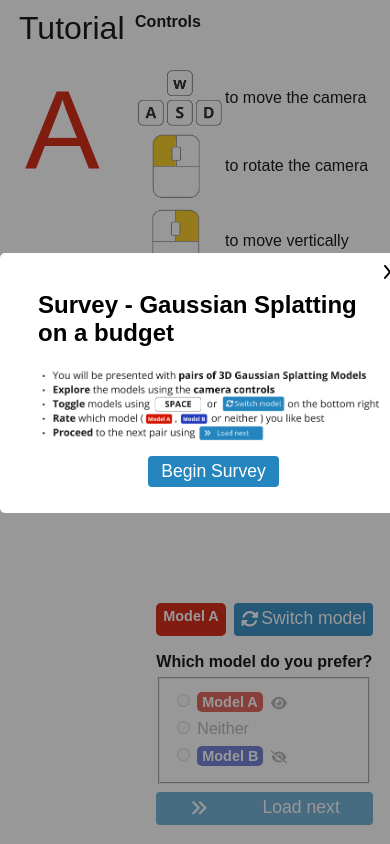
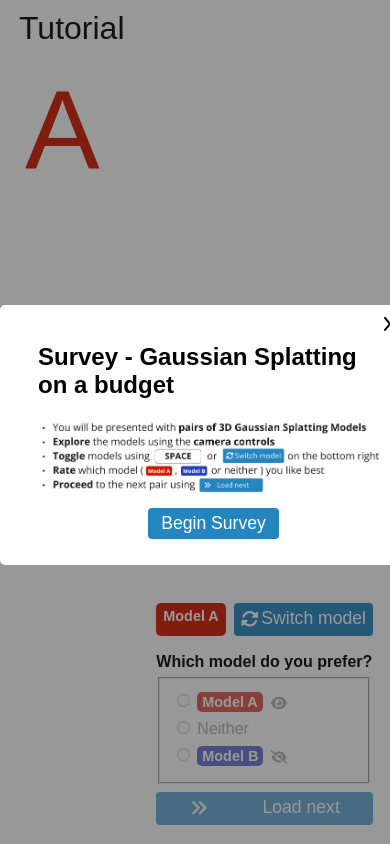
Before and after one commit to PaulErpen/eval-viewer, a React (Vite) app: page / in a window 390 px wide. Built offline with nearby package versions, Linux system fonts and the light colour scheme; no server answers.

Commit message:
Redo mobile scss

```diff
--- a/src/components/camera-controls-panel/camera-controls-panel.scss
+++ b/src/components/camera-controls-panel/camera-controls-panel.scss
@@ -5,6 +5,10 @@
   display: flex;
   flex-direction: column;
   align-items: baseline;
+
+  @media only screen and (max-width: 960px) {
+    display: none;
+  }
 
   .img-wrapper {
     width: 90px;
--- a/src/components/tutorial-message/tutorial-message.scss
+++ b/src/components/tutorial-message/tutorial-message.scss
@@ -16,6 +16,10 @@
     transform: translateY(-65%);
     padding: 18px 21px 26px 38px;
     border-radius: 5px;
+
+    @media only screen and (max-width: 960px) {
+      transform: translateY(-45%);
+    }
 
     img {
       width: 100%;
```
